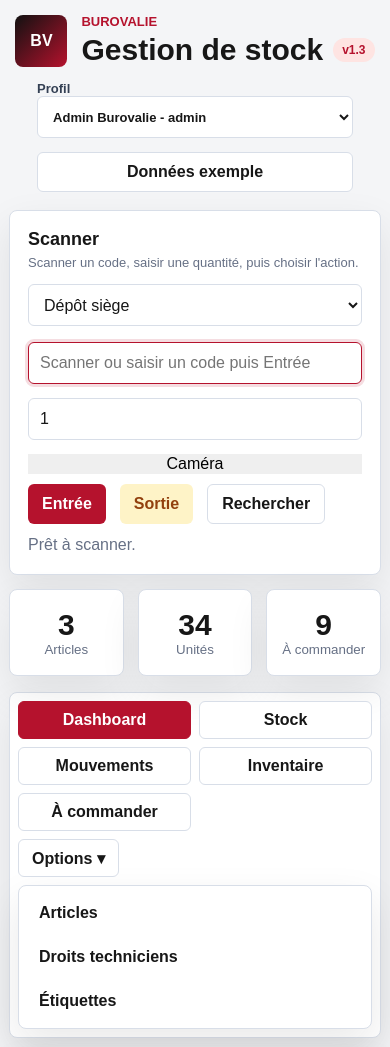
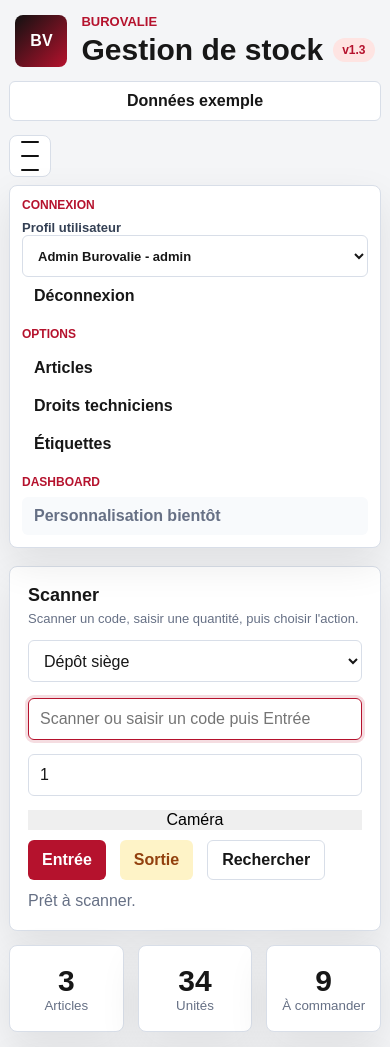
Before and after one commit to Xfire64/AppBurovalie, a plain HTML site: page index.html in a window 390 px wide. Shown: the top 1047 px of the page. Drawn offline with Linux system fonts and the light colour scheme.

Commit message:
Move settings into hamburger menu

```diff
--- a/app.js
+++ b/app.js
@@ -107,8 +107,9 @@ const elements = {
   printLabelsBtn: document.querySelector("#printLabelsBtn"),
   labelGrid: document.querySelector("#labelGrid"),
   rightsList: document.querySelector("#rightsList"),
-  optionMenuBtn: document.querySelector("#optionMenuBtn"),
-  optionMenu: document.querySelector("#optionMenu"),
+  appMenuBtn: document.querySelector("#appMenuBtn"),
+  appMenu: document.querySelector("#appMenu"),
+  logoutBtn: document.querySelector("#logoutBtn"),
 };
 
 let data = loadData();
@@ -808,18 +809,18 @@ function activateView(viewName) {
   document.querySelectorAll(".view").forEach((view) => {
     view.classList.toggle("active-view", view.id === `${viewName}View`);
   });
-  closeOptionMenu();
+  closeAppMenu();
 }
 
-function toggleOptionMenu() {
-  const willOpen = elements.optionMenu.hidden;
-  elements.optionMenu.hidden = !willOpen;
-  elements.optionMenuBtn.setAttribute("aria-expanded", String(willOpen));
+function toggleAppMenu() {
+  const willOpen = elements.appMenu.hidden;
+  elements.appMenu.hidden = !willOpen;
+  elements.appMenuBtn.setAttribute("aria-expanded", String(willOpen));
 }
 
-function closeOptionMenu() {
-  elements.optionMenu.hidden = true;
-  elements.optionMenuBtn.setAttribute("aria-expanded", "false");
+function closeAppMenu() {
+  elements.appMenu.hidden = true;
+  elements.appMenuBtn.setAttribute("aria-expanded", "false");
 }
 
 function exportCsv(filename, rows) {
@@ -906,19 +907,28 @@ document.querySelectorAll("[data-view]").forEach((item) => {
   item.addEventListener("click", () => activateView(item.dataset.view));
 });
 
-elements.optionMenuBtn.addEventListener("click", (event) => {
+elements.appMenuBtn.addEventListener("click", (event) => {
   event.stopPropagation();
-  toggleOptionMenu();
+  toggleAppMenu();
 });
 
 document.addEventListener("click", (event) => {
-  if (!event.target.closest(".option-menu")) closeOptionMenu();
+  if (!event.target.closest(".app-menu")) closeAppMenu();
 });
 
 elements.userSelect.addEventListener("change", () => {
   data.currentUserId = elements.userSelect.value;
   saveData();
   renderAll();
+  closeAppMenu();
+  setMessage(`Connecté : ${currentUser().name}.`, "success");
+});
+elements.logoutBtn.addEventListener("click", () => {
+  data.currentUserId = data.users[0].id;
+  saveData();
+  renderAll();
+  activateView("dashboard");
+  setMessage("Déconnexion simulée. Retour au profil Admin.", "warning");
 });
 elements.seedBtn.addEventListener("click", seedData);
 elements.scanBtn.addEventListener("click", () => startCameraScanner());
--- a/index.html
+++ b/index.html
@@ -27,12 +27,35 @@
           </div>
         </div>
         <div class="topbar-actions">
-          <label class="user-switch" for="userSelect">
-            Profil
-            <select id="userSelect"></select>
-          </label>
           <button id="installBtn" class="ghost-btn" type="button" hidden>Installer</button>
           <button id="seedBtn" class="ghost-btn" type="button">Données exemple</button>
+          <div class="app-menu">
+            <button id="appMenuBtn" class="menu-btn" type="button" aria-label="Menu" aria-expanded="false">
+              <span></span>
+              <span></span>
+              <span></span>
+            </button>
+            <div id="appMenu" class="app-menu-panel" hidden>
+              <section>
+                <h3>Connexion</h3>
+                <label class="user-switch" for="userSelect">
+                  Profil utilisateur
+                  <select id="userSelect"></select>
+                </label>
+                <button id="logoutBtn" class="menu-action" type="button">Déconnexion</button>
+              </section>
+              <section>
+                <h3>Options</h3>
+                <button class="menu-action admin-only" type="button" data-view="articles">Articles</button>
+                <button class="menu-action rights-only" type="button" data-view="rights">Droits techniciens</button>
+                <button class="menu-action" type="button" data-view="labels">Étiquettes</button>
+              </section>
+              <section>
+                <h3>Dashboard</h3>
+                <button class="menu-action disabled" type="button" disabled>Personnalisation bientôt</button>
+              </section>
+            </div>
+          </div>
         </div>
       </header>
 
@@ -98,14 +121,6 @@
           <button class="task" type="button" data-view="movements">Mouvements</button>
           <button class="task" type="button" data-view="inventory">Inventaire</button>
           <button class="task" type="button" data-view="orders">À commander</button>
-        </div>
-        <div class="option-menu">
-          <button id="optionMenuBtn" class="task option-toggle" type="button" aria-expanded="false">Options</button>
-          <div id="optionMenu" class="option-panel" hidden>
-            <button class="option-item admin-only" type="button" data-view="articles">Articles</button>
-            <button class="option-item rights-only" type="button" data-view="rights">Droits techniciens</button>
-            <button class="option-item" type="button" data-view="labels">Étiquettes</button>
-          </div>
         </div>
       </nav>
 
--- a/styles.css
+++ b/styles.css
@@ -350,7 +350,6 @@ select:focus {
 .taskbar {
   display: flex;
   align-items: center;
-  justify-content: space-between;
   gap: 8px;
   margin-bottom: 16px;
   border: 1px solid var(--line);
@@ -378,37 +377,60 @@ select:focus {
 }
 
 .task.active,
-.option-item.active {
+.menu-action.active {
   border-color: var(--accent);
   background: var(--accent);
   color: #fff;
 }
 
-.option-menu {
+.app-menu {
   position: relative;
   flex: 0 0 auto;
 }
 
-.option-toggle::after {
-  content: " ▾";
+.menu-btn {
+  display: grid;
+  width: 42px;
+  height: 42px;
+  place-items: center;
+  gap: 4px;
+  border: 1px solid var(--line);
+  border-radius: 8px;
+  background: #fff;
 }
 
-.option-panel {
+.menu-btn span {
+  display: block;
+  width: 18px;
+  height: 2px;
+  border-radius: 999px;
+  background: var(--black);
+}
+
+.app-menu-panel {
   position: absolute;
   z-index: 20;
   right: 0;
   top: calc(100% + 8px);
   display: grid;
-  width: 220px;
-  gap: 6px;
+  width: 290px;
+  gap: 12px;
   border: 1px solid var(--line);
   border-radius: 8px;
-  padding: 8px;
+  padding: 12px;
   background: #fff;
   box-shadow: var(--shadow);
 }
 
-.option-item {
+.app-menu-panel h3 {
+  margin: 0 0 8px;
+  color: var(--accent);
+  font-size: 12px;
+  text-transform: uppercase;
+}
+
+.menu-action {
+  width: 100%;
   min-height: 38px;
   border: 1px solid transparent;
   border-radius: 6px;
@@ -419,7 +441,20 @@ select:focus {
   text-align: left;
 }
 
-.option-item:hover {
+.menu-action:hover {
+  background: #f8fafc;
+}
+
+.menu-action.active {
+  border-color: var(--accent);
+  background: var(--accent);
+  color: #fff;
+}
+
+.menu-action.disabled,
+.menu-action:disabled {
+  cursor: not-allowed;
+  color: var(--muted);
   background: #f8fafc;
 }
 
@@ -779,11 +814,11 @@ td span {
     overflow: visible;
   }
 
-  .option-menu {
+  .app-menu {
     width: 100%;
   }
 
-  .option-panel {
+  .app-menu-panel {
     position: static;
     width: 100%;
     margin-top: 8px;
--- a/sw.js
+++ b/sw.js
@@ -1,4 +1,4 @@
-const cacheName = "appburovalie-v4";
+const cacheName = "appburovalie-v5";
 const appFiles = [
   "./",
   "./index.html",
```
